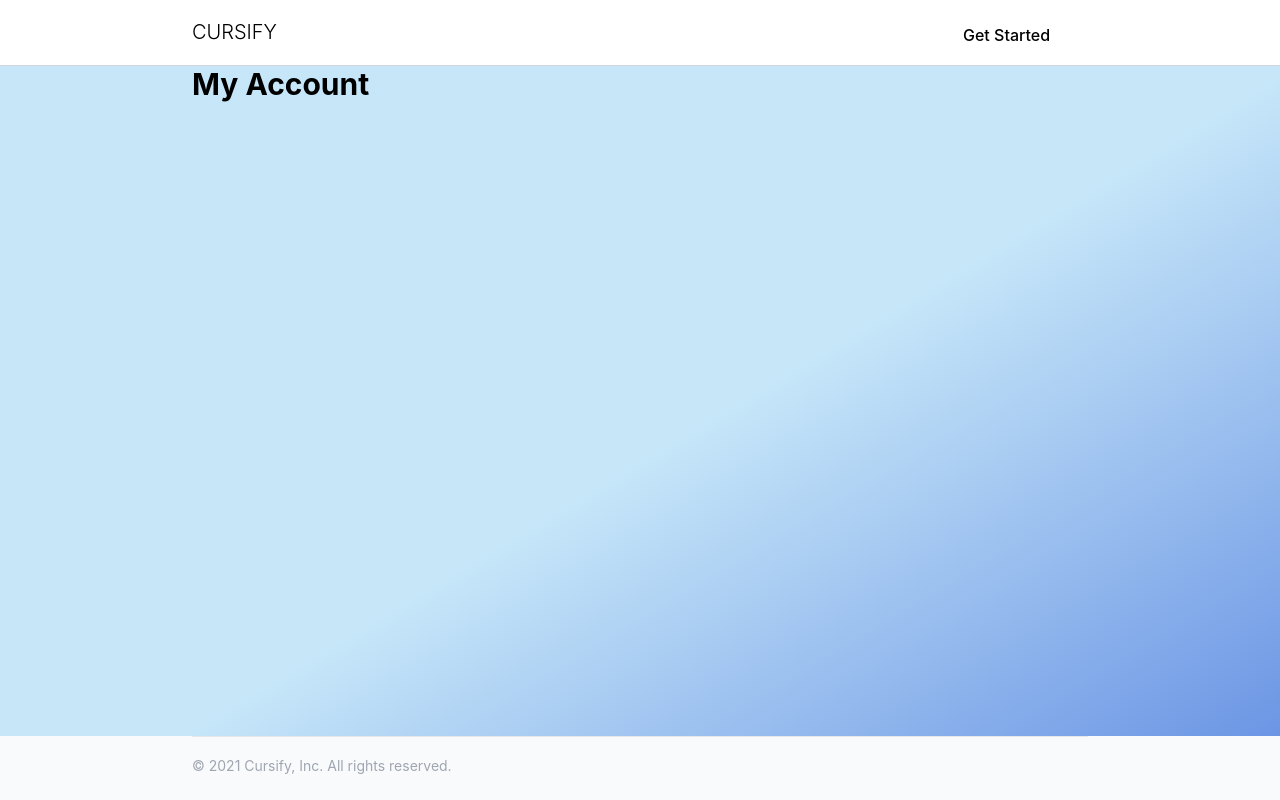
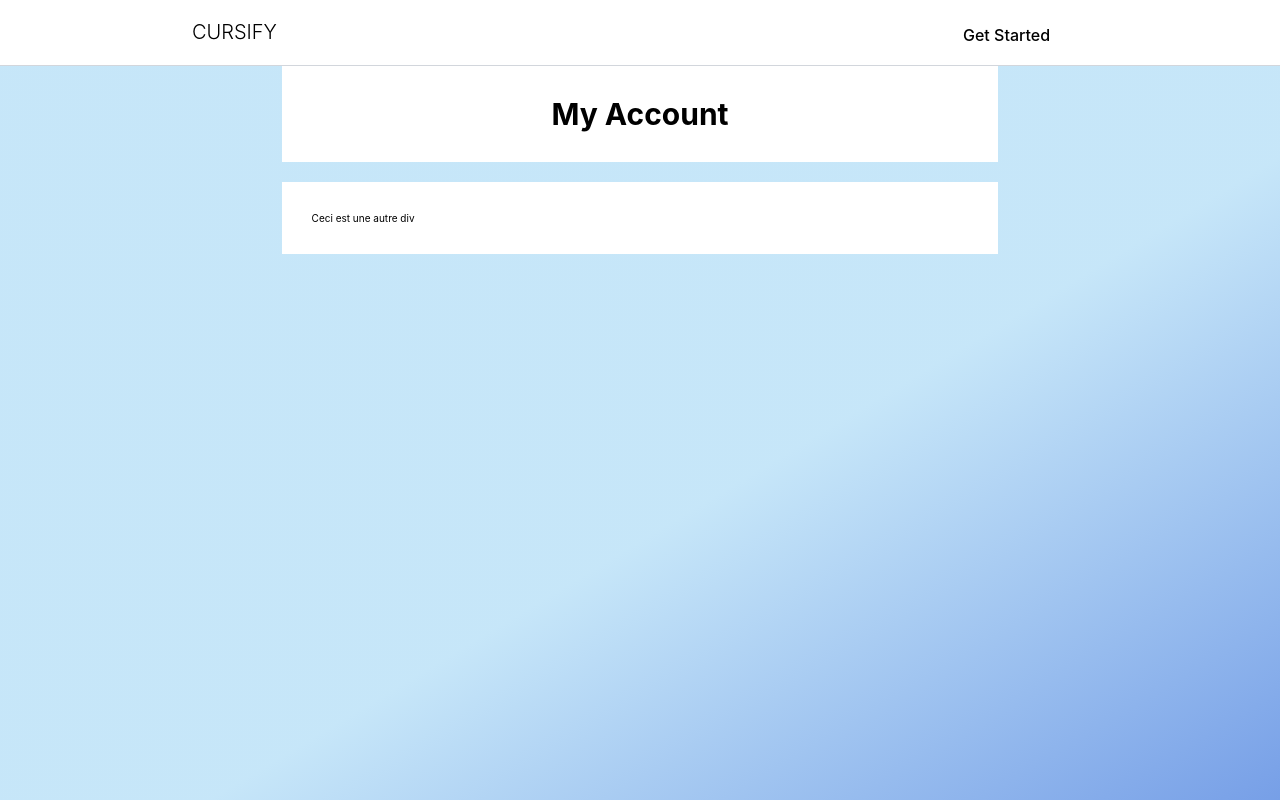
Before and after one commit to YoannBuzenet/ai_next_app, a Next.js app: page /myAccount in a window 1280 px wide. Shown: the top 800 px of the page. Built offline with nearby package versions, Linux system fonts and the light colour scheme; no server answers.

Commit message:
factorizing the back white div and displaying it in myAccount page

```diff
--- a/pages/myAccount.js
+++ b/pages/myAccount.js
@@ -30,7 +30,12 @@ export default function MyAccount() {
     <div className={styles.myAccountContainer}>
       <div className="globalGradient">
         <div className="container">
-          <h1>My Account</h1>
+          <div className="global-white-background">
+            <h1>My Account</h1>
+          </div>
+          <div className="global-white-background marginTop20">
+            Ceci est une autre div
+          </div>
           <main className={styles.main}></main>
         </div>
       </div>
--- a/styles/MyAccount.module.css
+++ b/styles/MyAccount.module.css
@@ -1,5 +1,6 @@
 .myAccountContainer h1 {
   margin: 0;
+  text-align: center;
 }
 
 .main {
--- a/styles/globals.css
+++ b/styles/globals.css
@@ -108,6 +108,17 @@ p {
   margin: 50px;
 }
 
+.global-white-background {
+  background-color: white;
+  padding: 3rem;
+  width: 80%;
+  margin: 0 auto;
+}
+
+.marginTop20 {
+  margin-top: 20px;
+}
+
 /* Material UI Inputs */
 /* .MuiTextField-root input,
 .MuiTextField-root textarea {
```
